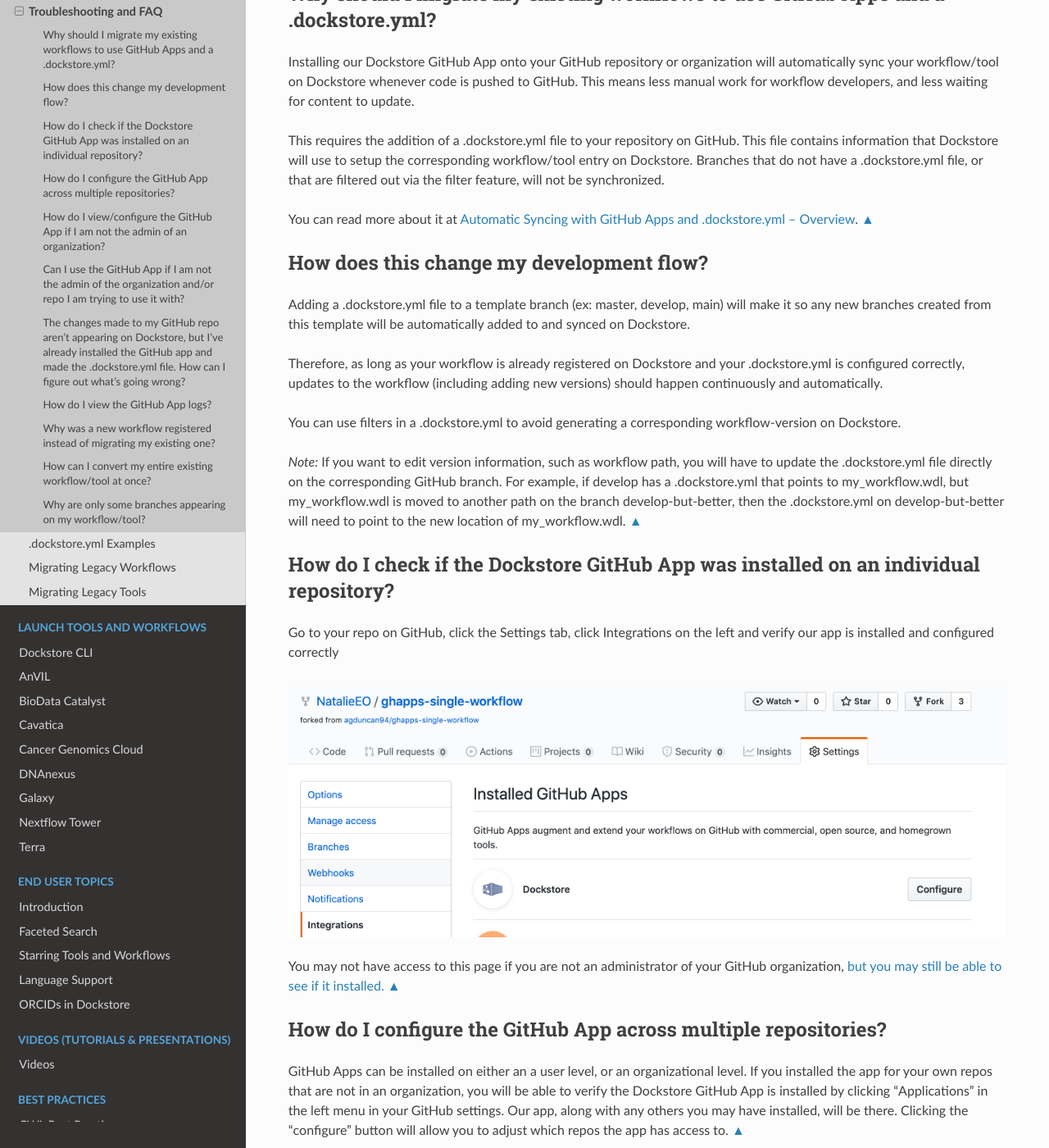
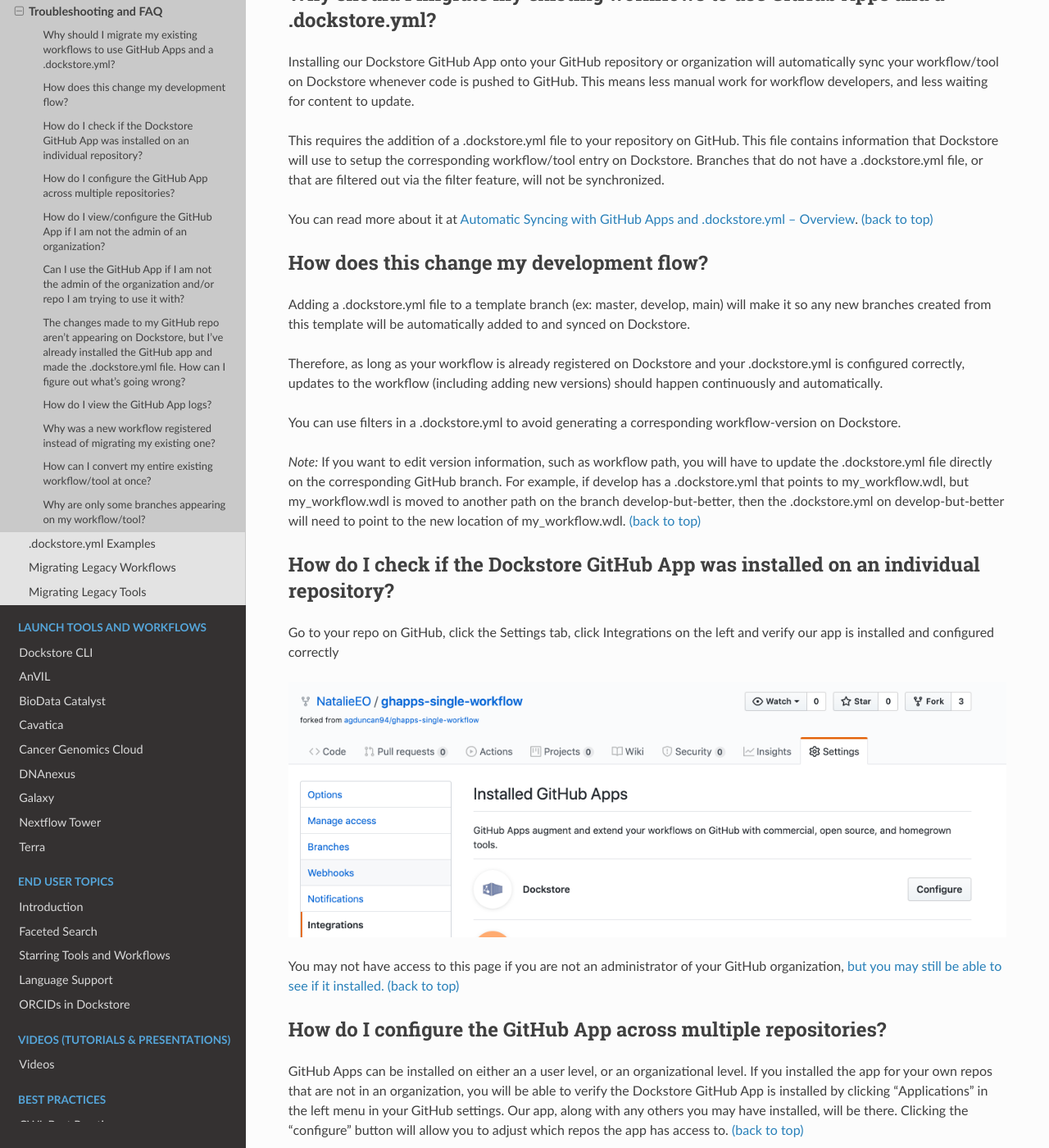
Before and after one commit to dockstore/dockstore-documentation, a Sphinx documentation site: the page built from docs/getting-started/github-apps/github-apps-troubleshooting-tips.rst, in a window 1280 px wide and 1400 px high, scrolled down 496 px. Shown: the whole window at 82% size. Built offline with Sphinx 7.4.7 and the Read the Docs theme 2.0.0, drawn with Linux system fonts in a browser that asks for light colours.

Commit message:
Update github-apps-troubleshooting-tips.rst

```diff
--- a/docs/getting-started/github-apps/github-apps-troubleshooting-tips.rst
+++ b/docs/getting-started/github-apps/github-apps-troubleshooting-tips.rst
@@ -20,7 +20,7 @@
 This file contains information that Dockstore will use to setup
 the corresponding workflow/tool entry on Dockstore. Branches that do not have a .dockstore.yml file, or that are filtered out via the filter feature, will not be synchronized.
 
-You can read more about it at :doc:`/getting-started/github-apps/github-apps`. :ref:`▲ <topGHAFAQ>`
+You can read more about it at :doc:`/getting-started/github-apps/github-apps`. :ref:`(back to top) <topGHAFAQ>`
 
 How does this change my development flow?
 -------------------------------------------
@@ -31,7 +31,7 @@
 
 You can use filters in a .dockstore.yml to avoid generating a corresponding workflow-version on Dockstore.
 
-*Note:* If you want to edit version information, such as workflow path, you will have to update the .dockstore.yml file directly on the corresponding GitHub branch. For example, if develop has a .dockstore.yml that points to my_workflow.wdl, but my_workflow.wdl is moved to another path on the branch develop-but-better, then the .dockstore.yml on develop-but-better will need to point to the new location of my_workflow.wdl. :ref:`▲ <topGHAFAQ>`
+*Note:* If you want to edit version information, such as workflow path, you will have to update the .dockstore.yml file directly on the corresponding GitHub branch. For example, if develop has a .dockstore.yml that points to my_workflow.wdl, but my_workflow.wdl is moved to another path on the branch develop-but-better, then the .dockstore.yml on develop-but-better will need to point to the new location of my_workflow.wdl. :ref:`(back to top) <topGHAFAQ>`
 
 .. _Check GitHub App installation on repository:
 
@@ -41,11 +41,11 @@
 
 .. image:: /assets/images/docs/github-repo-settings.png
 
-You may not have access to this page if you are not an administrator of your GitHub organization, :ref:`but you may still be able to see if it installed. <view github app permissions hack>` :ref:`▲ <topGHAFAQ>`
+You may not have access to this page if you are not an administrator of your GitHub organization, :ref:`but you may still be able to see if it installed. <view github app permissions hack>` :ref:`(back to top) <topGHAFAQ>`
 
 How do I configure the GitHub App across multiple repositories?
 ------------------------------------------------------------------
-GitHub Apps can be installed on either an a user level, or an organizational level. If you installed the app for your own repos that are not in an organization, you will be able to verify the Dockstore GitHub App is installed by clicking "Applications" in the left menu in your GitHub settings. Our app, along with any others you may have installed, will be there. Clicking the "configure" button will allow you to adjust which repos the app has access to. :ref:`▲ <topGHAFAQ>`
+GitHub Apps can be installed on either an a user level, or an organizational level. If you installed the app for your own repos that are not in an organization, you will be able to verify the Dockstore GitHub App is installed by clicking "Applications" in the left menu in your GitHub settings. Our app, along with any others you may have installed, will be there. Clicking the "configure" button will allow you to adjust which repos the app has access to. :ref:`(back to top) <topGHAFAQ>`
 
 .. _view github app permissions hack:
 
```
